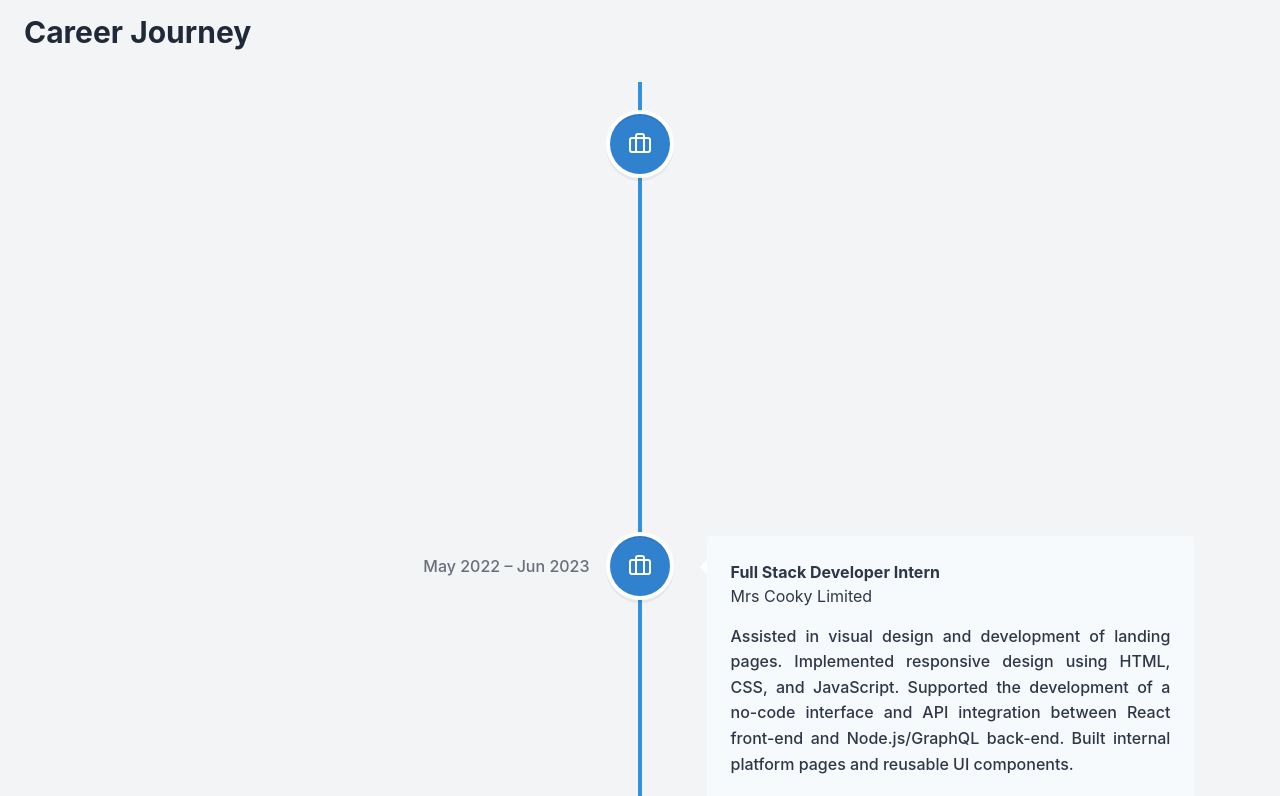
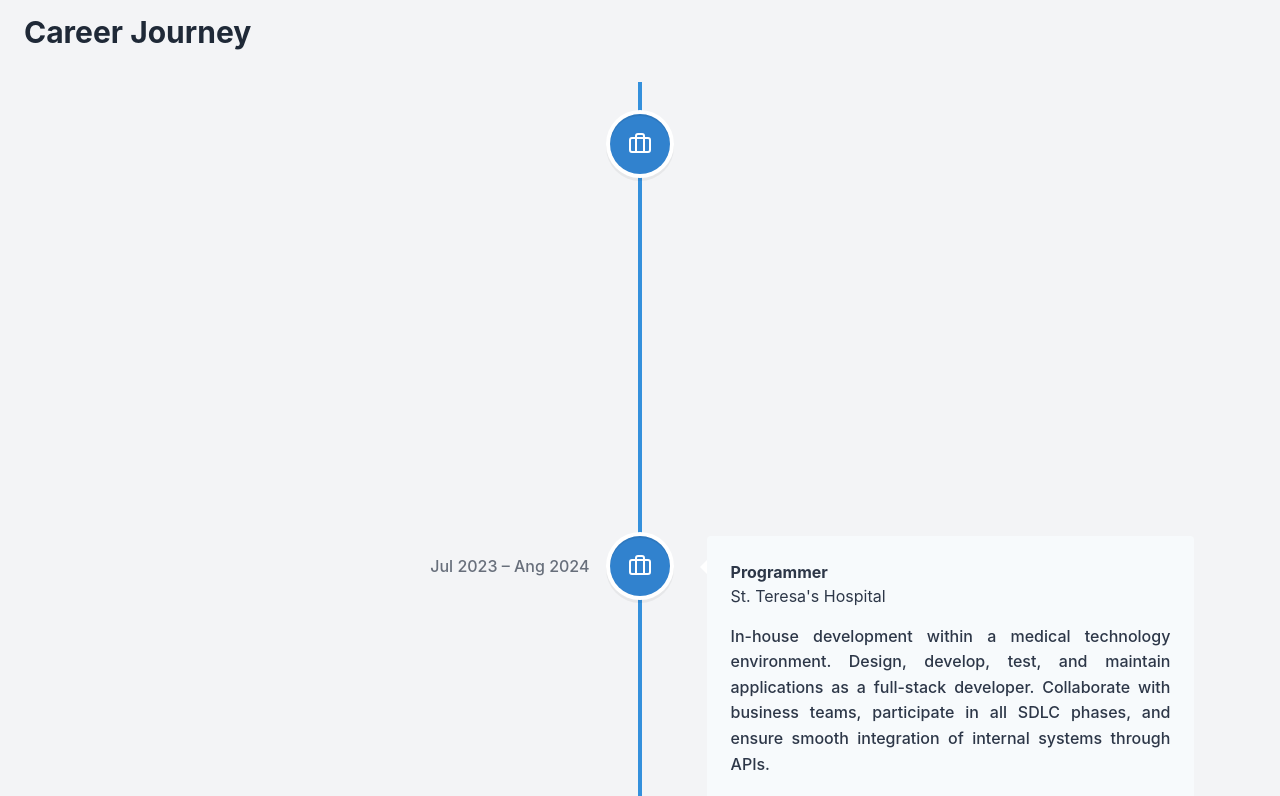
Before and after one commit to HinoVPN/my-portfolio, a React (Create React App) app: page / in a window 1280 px wide. Shown: the part 1300-2096 px from the top of the page. Built offline with nearby package versions, Linux system fonts and the light colour scheme.

Commit message:
Testing Update
add one more job item

```diff
--- a/src/components/Experience.js
+++ b/src/components/Experience.js
@@ -44,8 +44,15 @@ const Experience = () => {
   >
     <ExperienceItem
       title="Programmer"
+      company="Hospital Authority"
+      period="Ang 2024 – Present"
+      description="In-house development within a medical technology environment. Design, develop, test, and maintain applications as a full-stack developer. Collaborate with business teams, participate in all SDLC phases, and ensure smooth integration of internal systems through APIs."
+      skills={['Android','iOS', 'Node.js', 'React Native', 'MsSQL', 'VB.NET', 'C#', 'NestJS', 'SOAP']}
+    />
+    <ExperienceItem
+      title="Programmer"
       company="St. Teresa's Hospital"
-      period="Jul 2023 – Present"
+      period="Jul 2023 – Ang 2024"
       description="In-house development within a medical technology environment. Design, develop, test, and maintain applications as a full-stack developer. Collaborate with business teams, participate in all SDLC phases, and ensure smooth integration of internal systems through APIs."
       skills={['Android','iOS', 'Node.js', 'React Native', 'MsSQL', 'VB.NET', 'C#', 'NestJS', 'SOAP']}
     />
```
